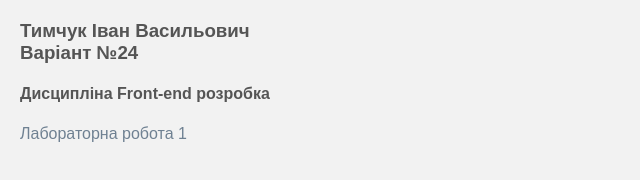
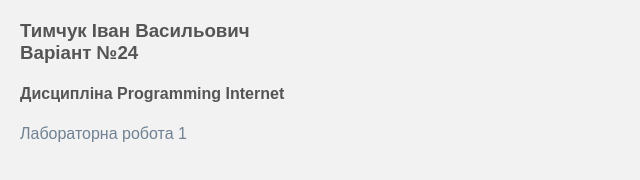
Before and after one commit to SoldierrBoy/Programming-Internet, a plain HTML site: page index.html in a window 1280 px wide. Shown: the full height of the page, 0-640 px from the left. Drawn offline with Linux system fonts and the light colour scheme.

Commit message:
Update index.html

```diff
--- a/index.html
+++ b/index.html
@@ -29,7 +29,7 @@
 </head>
 <body>
     <h3>Тимчук Іван Васильович <br> Варіант №24</h3>
-    <h4>Дисципліна Front-end розробка</h4>
+    <h4>Дисципліна Programming Internet</h4>
     <a href="lab1_Tymchuk/lab1.html">Лабораторна робота 1 </a> <br>
 
 </body>
```
